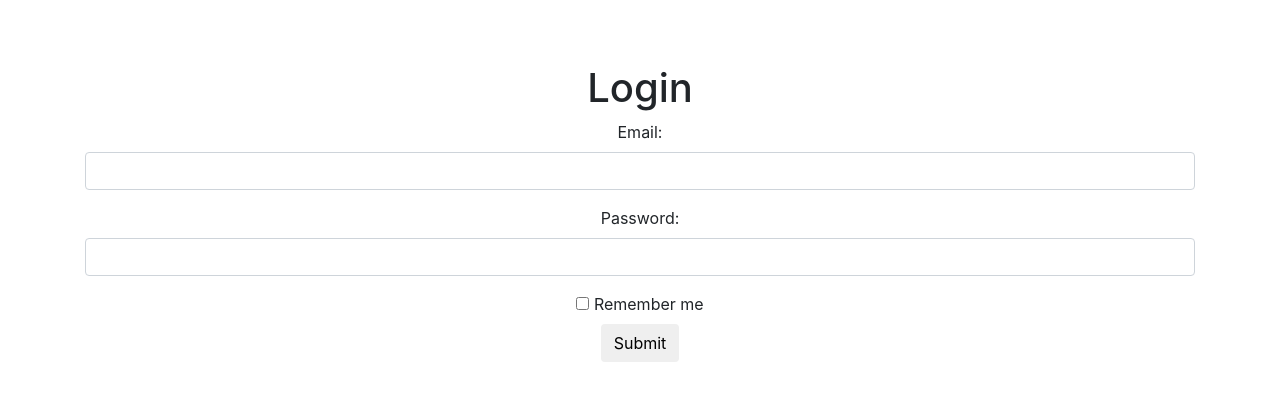
After one commit to McVienna/GeoTrans, a PHP site: page /login.php in a window 1280 px wide. The commit adds this page. Shown: the top 401 px of the page. Run offline with PHP 8.4, Linux system fonts and the light colour scheme.

Commit message:
added login.php with login.css

```diff
--- a/index.php
+++ b/index.php
@@ -9,7 +9,7 @@
 <body>
 
 <?php include "navi.php"; ?>
- <img class="background" src="..\media\test_background.jpg">
+ <!-- <img class="background" src="..\media\test_background.jpg"> -->
 
 <?php include "customnav.php"; ?>
 <?php include "map.php"; ?>
--- /dev/null
+++ b/login.php
@@ -0,0 +1,27 @@
+<!DOCTYPE html>
+<head>
+	<link type="text/css" rel="stylesheet" href="..\style\login.css">
+	<link type="text/css" rel="stylesheet" href="..\bootstrap-4.0.0-dist\css\bootstrap.min.css">
+</head>
+<body>
+<div class="login">
+	<div class="container">
+		<h1>Login</h1>
+		<form action="/action_page.php">
+  		<div class="form-group">
+    		<label for="email">Email:</label>
+    		<input type="email" class="form-control" id="email">
+  		</div>
+  		<div class="form-group">
+    		<label for="pwd">Password:</label>
+    		<input type="password" class="form-control" id="pwd">
+  		</div>
+  		<div class="checkbox">
+    		<label><input type="checkbox"> Remember me</label>
+  		</div>
+  		<button type="submit" class="btn btn-default">Submit</button>
+		</form>
+	</div>
+</div>
+
+</body>
--- a/navi.php
+++ b/navi.php
@@ -28,9 +28,8 @@
         <a class="nav-link disabled" href="#">Disabled</a>
       </li>
     </ul>
-    <form class="form-inline my-2 my-lg-0">
-      <input class="form-control mr-sm-2" type="search" placeholder="Search" aria-label="Search">
-      <button class="btn btn-outline-success my-2 my-sm-0" type="submit">Search</button>
+    <form class="form-inline my-2 my-lg-0" method="get" action="login.php">
+      <button class="btn btn-outline-success my-2 my-sm-0" type="submit">Login</button>
     </form>
   </div>
 </nav>
--- /dev/null
+++ b/style/login.css
@@ -0,0 +1,16 @@
+.login{
+	text-align: center;
+	padding-top: 5%;
+}
+
+#mail{
+	padding: 5px;
+	float: left;
+	margin-left: 0;
+}
+
+#pass{
+	padding: 5px;
+	float: left;
+	margin-left: 0;
+}
--- a/style/main.css
+++ b/style/main.css
@@ -5,13 +5,12 @@
 body, html
 {
 	height:100%;
+	color: grey;
 }
-.background {
 
-}
 .footer{
 	float: left;
-	background: whitesmoke;
+	background: grey;
 	min-width: 100%;
 	padding: 15px 0;
 	height: 25%;
@@ -25,6 +24,7 @@ body, html
 #customnavi{
 	transparent: 60%;
 	background-color: grey;
+	margin-top: 10%;
 	float: left;
 	width: 23%;
 	height: 50%;
```
